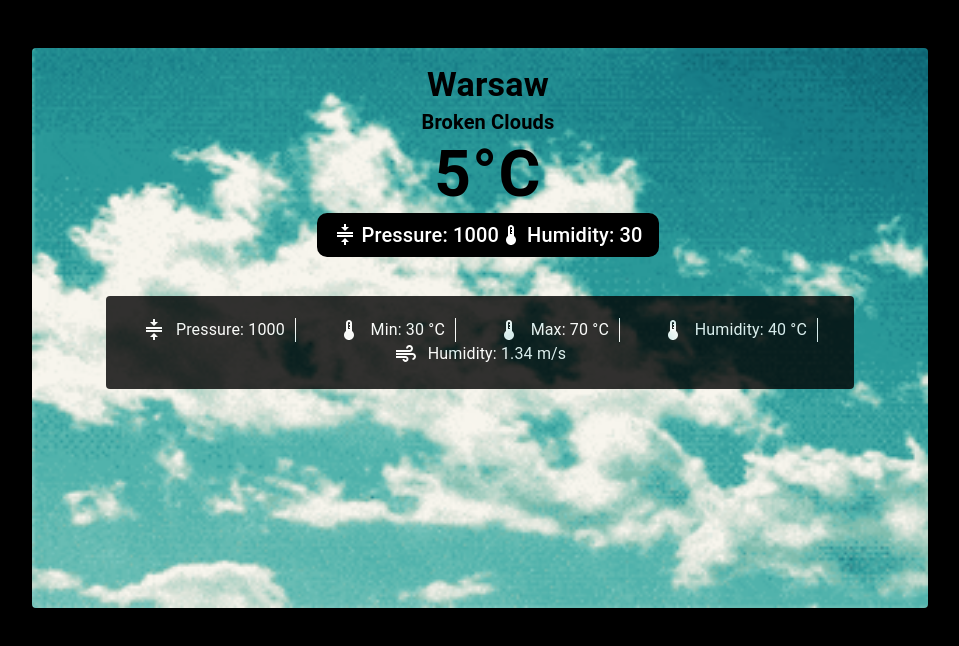
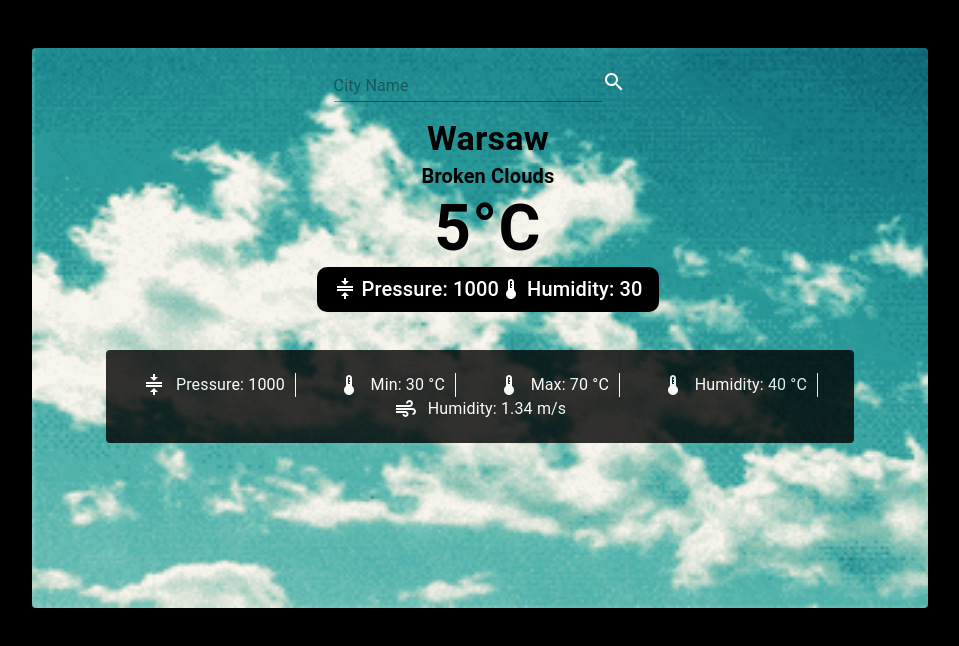
Before and after one commit to Sam44323/weather_MUI, a React (Create React App) app: page / in a window 1280 px wide. Shown: the top 646 px of the page, without its empty margins (160-1119 px from the left). Built offline with nearby package versions, Linux system fonts and the light colour scheme.

Commit message:
add: added search icon for container

```diff
--- a/src/App.tsx
+++ b/src/App.tsx
@@ -1,4 +1,7 @@
 import React from "react";
+import { Box } from "@mui/material";
+import { Input } from "@mui/material";
+import { Search } from "@mui/icons-material";
 import "./App.css";
 
 // data
@@ -13,6 +16,7 @@ import BottomContainer from "./container/BottomContainer";
 
 const App: React.FC = () => {
   const [currData, setCurrData] = React.useState<any>(Data[0]);
+  const [searchData, setSearchData] = React.useState<string>("");
 
   const getBgImage = (value: string = "cloud") => {
     switch (value) {
@@ -37,6 +41,26 @@ const App: React.FC = () => {
           backgroundImage: `url(${getBgImage("sunny")})`,
         }}
       >
+        <Box
+          sx={{
+            display: "flex",
+            justifyContent: "center",
+            paddingTop: "1.4rem",
+          }}
+        >
+          <Input
+            sx={{
+              border: "none",
+              width: "30%",
+            }}
+            placeholder="City Name"
+          />
+          <Search
+            sx={{
+              color: "white",
+            }}
+          />
+        </Box>
         <TopContainer />
         <BottomContainer />
       </div>
```
